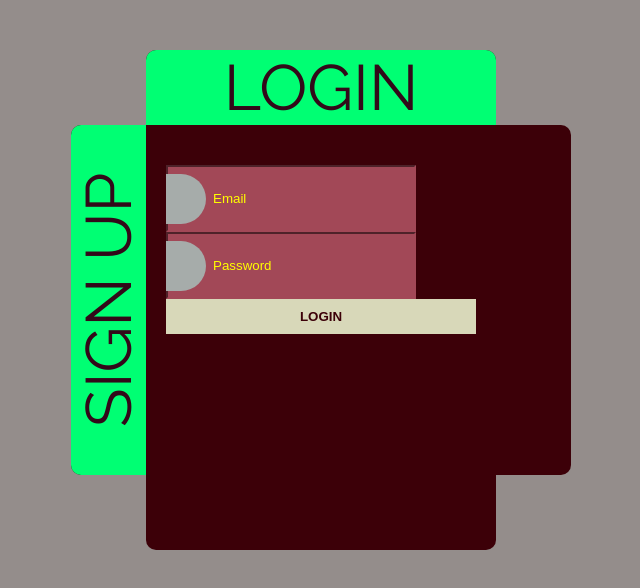
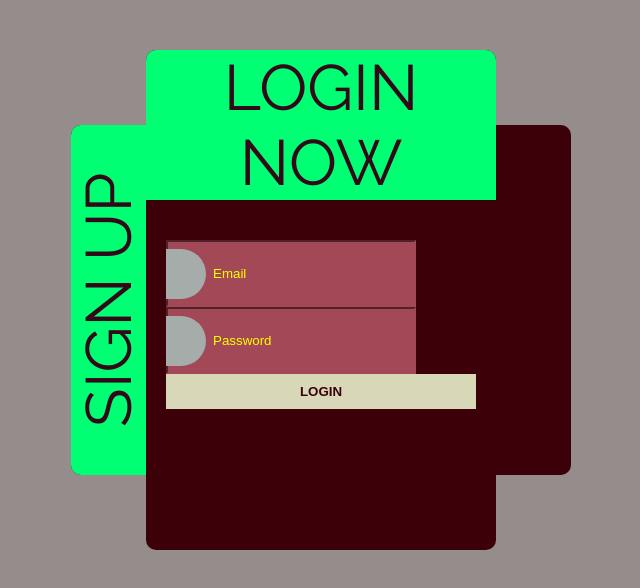
Before and after one commit to Babalola-philip/sampleOne, a plain HTML site: page index.html in a window 1280 px wide. Shown: the whole page, without its empty margins (319-959 px from the left). Drawn offline with Linux system fonts and the light colour scheme.

Commit message:
I added now

```diff
--- a/index.html
+++ b/index.html
@@ -12,7 +12,7 @@
           <div class="col-md-12">
             <div class="wrapper">
               <div class="form" id="form1">
-                <div class="title">Login</div>
+                <div class="title">Login now</div>
                 <form action="#" class="loginForm">
                   <div class="profileImage">
                     <i class="fa fa-user-circle-o" aria-hidden="true"></i>
```
